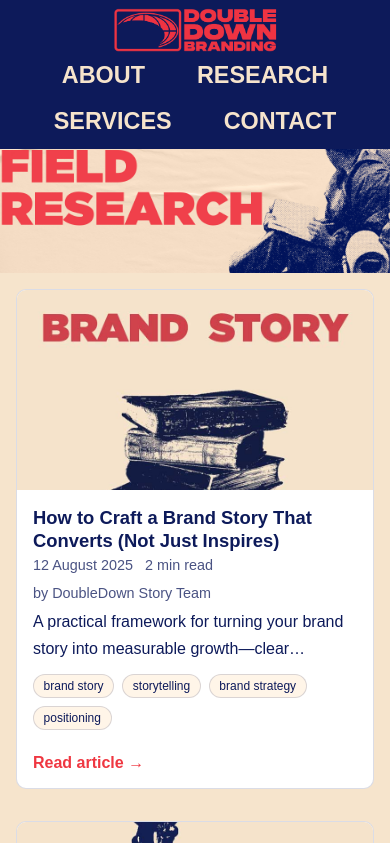
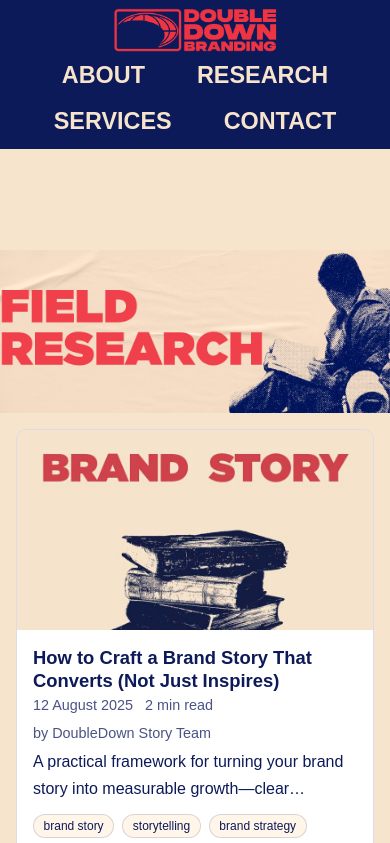
Before and after one commit to DoubleDownBranding/doubledown-branding, an Astro site: page /blog in a window 390 px wide. Shown: the top 843 px of the page. Built offline with nearby package versions, Linux system fonts and the light colour scheme; Astro itself is replaced by a stand-in of ours; a web font is replaced by a local one.

Commit message:
Layout: prevent content under fixed header on <=1100px

```diff
--- a/src/layouts/BaseLayout.astro
+++ b/src/layouts/BaseLayout.astro
@@ -40,7 +40,7 @@ import Footer from '../components/Footer.astro';
 
       /* Match Header.astro breakpoint; allow for 2-line nav on larger phones/tablets */
       @media (max-width: 1100px) {
-        main { padding-top: clamp(110px, 18vw, 200px); }
+        main { padding-top: clamp(250px, 18vw, 300px); }
       }
     </style>
 
```
